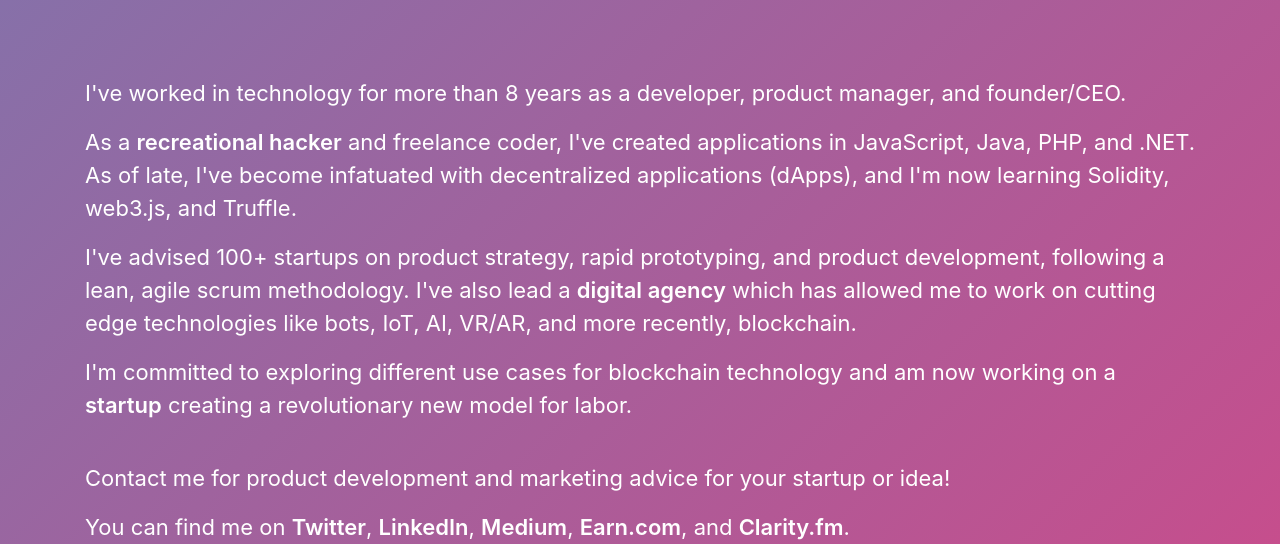
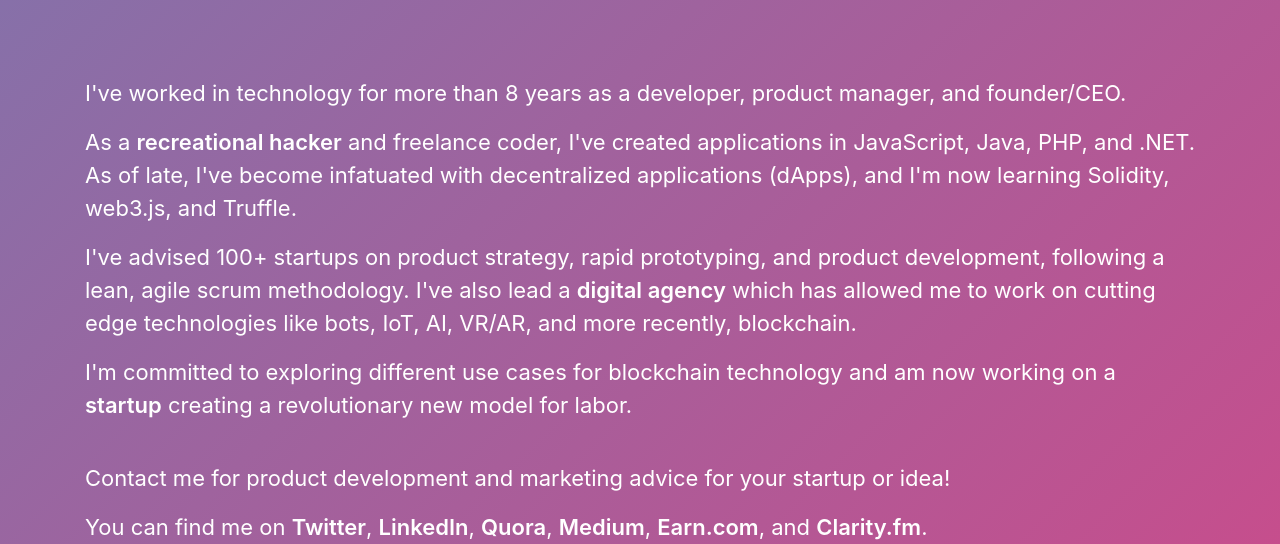
Before and after one commit to samc621/site, a plain HTML site: page index.html in a window 1280 px wide. Shown: the part 426-970 px from the top of the page. Drawn offline with nearby package versions, Linux system fonts and the light colour scheme.

Commit message:
add quora

```diff
--- a/index.html
+++ b/index.html
@@ -38,6 +38,7 @@
             <p>You can find me on
                 <a href="https://twitter.com/samc621" target="_blank">Twitter</a>,
                 <a href="https://linkedin.com/in/samc621" target="_blank">LinkedIn</a>,
+                <a href="https://www.quora.com/profile/Samuel-Corso-1" target="_blank">Quora</a>,
                 <a href="https://medium.com/@samuelcorso" target="_blank">Medium</a>,
                 <a href="https://earn.com/samc621" target="_blank">Earn.com</a>, and
                 <a href="https://clarity.fm/samuelcorso" target="_blank">Clarity.fm</a>.</p>
```
